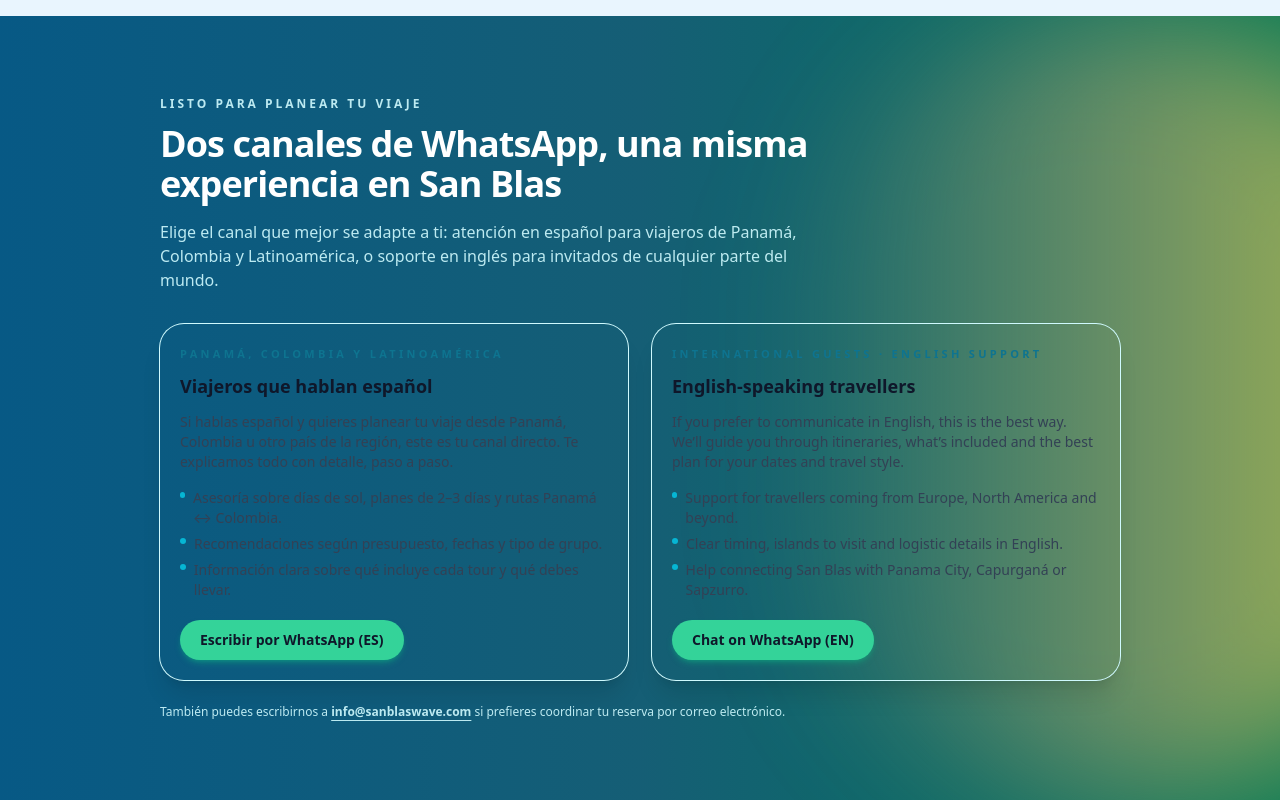
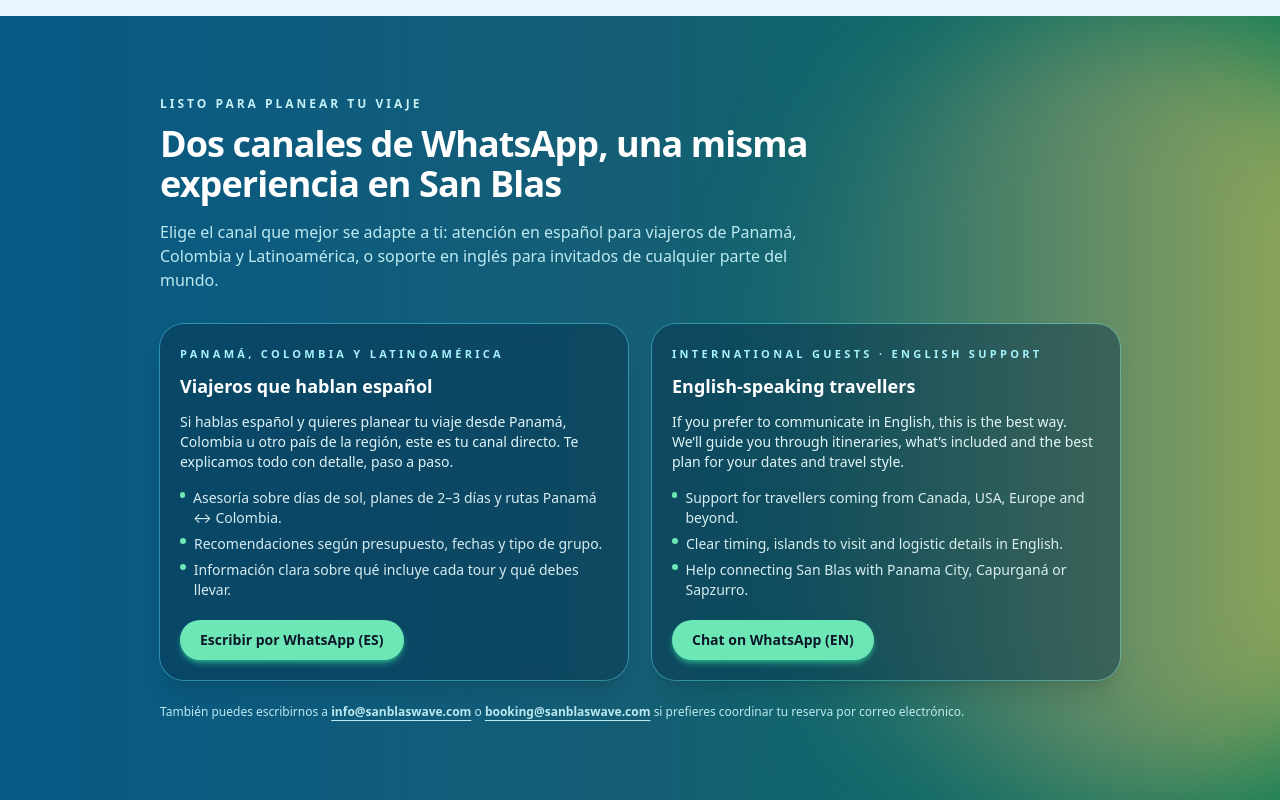
Before and after one commit to lulabtechnology/SanblasNEW, a Next.js app: page / in a window 1280 px wide. Shown: the part 5783-6583 px from the top of the page. Built offline with nearby package versions, Linux system fonts and the light colour scheme.

Commit message:
Update ContactSection.tsx

```diff
--- a/components/ContactSection.tsx
+++ b/components/ContactSection.tsx
@@ -8,13 +8,13 @@ const contactBlocks = [
     audience: "Panamá, Colombia y Latinoamérica",
     description:
       "Si hablas español y quieres planear tu viaje desde Panamá, Colombia u otro país de la región, este es tu canal directo. Te explicamos todo con detalle, paso a paso.",
-    whatsapp: "https://wa.me/50700000000", // 👉 Cambia por el número REAL en español
+    whatsapp: "https://wa.me/50765654768", // Renilio Crespo (ES)
     buttonLabel: "Escribir por WhatsApp (ES)",
     notes: [
       "Asesoría sobre días de sol, planes de 2–3 días y rutas Panamá ↔ Colombia.",
       "Recomendaciones según presupuesto, fechas y tipo de grupo.",
-      "Información clara sobre qué incluye cada tour y qué debes llevar.",
-    ],
+      "Información clara sobre qué incluye cada tour y qué debes llevar."
+    ]
   },
   {
     id: "en",
@@ -22,14 +22,14 @@ const contactBlocks = [
     audience: "International guests · English support",
     description:
       "If you prefer to communicate in English, this is the best way. We’ll guide you through itineraries, what’s included and the best plan for your dates and travel style.",
-    whatsapp: "https://wa.me/50711111111", // 👉 Cambia por el número REAL en inglés
+    whatsapp: "https://wa.me/17789918346", // Harold Echeverry (EN)
     buttonLabel: "Chat on WhatsApp (EN)",
     notes: [
-      "Support for travellers coming from Europe, North America and beyond.",
+      "Support for travellers coming from Canada, USA, Europe and beyond.",
       "Clear timing, islands to visit and logistic details in English.",
-      "Help connecting San Blas with Panama City, Capurganá or Sapzurro.",
-    ],
-  },
+      "Help connecting San Blas with Panama City, Capurganá or Sapzurro."
+    ]
+  }
 ];
 
 export default function ContactSection() {
@@ -43,7 +43,7 @@ export default function ContactSection() {
 
       <div className="relative mx-auto max-w-5xl px-4 sm:px-6 lg:px-8">
         <div className="max-w-2xl">
-          <p className="text-xs font-semibold uppercase tracking-[0.25em] text-cyan-100/90">
+          <p className="text-xs font-semibold uppercase tracking-[0.25em] text-cyan-100/95">
             listo para planear tu viaje
           </p>
           <h2 className="mt-3 text-3xl font-bold tracking-tight text-white sm:text-4xl">
@@ -61,22 +61,22 @@ export default function ContactSection() {
           {contactBlocks.map((block) => (
             <article
               key={block.id}
-              className="flex flex-col rounded-3xl bg-white/92 p-5 text-sm text-slate-800 shadow-xl ring-1 ring-cyan-100"
+              className="flex flex-col rounded-3xl bg-sky-950/45 p-5 text-sm text-cyan-50 shadow-xl ring-1 ring-cyan-300/40 backdrop-blur"
             >
-              <p className="text-[11px] font-semibold uppercase tracking-[0.3em] text-cyan-700">
+              <p className="text-[11px] font-semibold uppercase tracking-[0.3em] text-cyan-200">
                 {block.audience}
               </p>
-              <h3 className="mt-2 text-lg font-semibold text-slate-900">
+              <h3 className="mt-2 text-lg font-semibold text-white">
                 {block.title}
               </h3>
-              <p className="mt-3 text-xs sm:text-sm text-slate-700">
+              <p className="mt-3 text-xs sm:text-sm text-cyan-50/95">
                 {block.description}
               </p>
 
-              <ul className="mt-4 space-y-1.5 text-xs sm:text-sm text-slate-700">
+              <ul className="mt-4 space-y-1.5 text-xs sm:text-sm text-cyan-50/90">
                 {block.notes.map((note) => (
                   <li key={note} className="flex gap-2">
-                    <span className="mt-1 h-1.5 w-1.5 rounded-full bg-cyan-500" />
+                    <span className="mt-1 h-1.5 w-1.5 rounded-full bg-emerald-300" />
                     <span>{note}</span>
                   </li>
                 ))}
@@ -86,7 +86,7 @@ export default function ContactSection() {
                 <Link
                   href={block.whatsapp}
                   target="_blank"
-                  className="inline-flex items-center justify-center rounded-full bg-emerald-400 px-5 py-2.5 text-xs sm:text-sm font-semibold text-slate-900 shadow-md shadow-emerald-500/40 transition hover:brightness-110"
+                  className="inline-flex items-center justify-center rounded-full bg-emerald-300 px-5 py-2.5 text-xs sm:text-sm font-semibold text-slate-900 shadow-md shadow-emerald-400/60 transition hover:brightness-110"
                 >
                   {block.buttonLabel}
                 </Link>
@@ -103,6 +103,13 @@ export default function ContactSection() {
           >
             info@sanblaswave.com
           </a>{" "}
+          o{" "}
+          <a
+            href="mailto:booking@sanblaswave.com"
+            className="font-semibold underline underline-offset-4"
+          >
+            booking@sanblaswave.com
+          </a>{" "}
           si prefieres coordinar tu reserva por correo electrónico.
         </p>
       </div>
```
